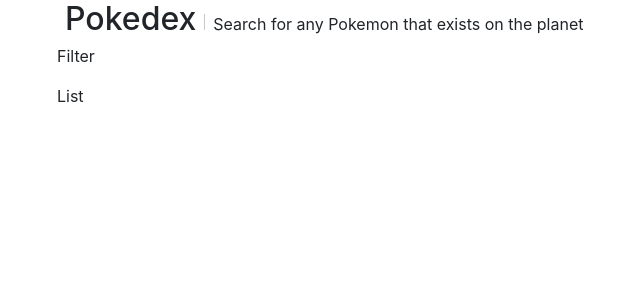
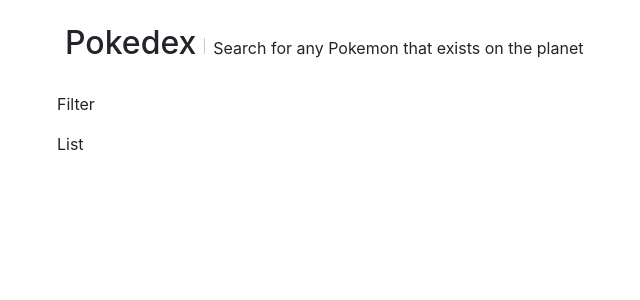
Before and after one commit to KNPAL/react-pokemon, a React (Create React App) app: page / in a window 1280 px wide. Shown: the top 300 px of the page, without its empty margins (3-643 px from the left). Built offline with nearby package versions, Linux system fonts and the light colour scheme.

Commit message:
header section

```diff
--- a/src/components/HeaderSection.js
+++ b/src/components/HeaderSection.js
@@ -2,7 +2,7 @@ import "./HeaderSection.scss";
 
 function HeaderSection() {
   return (
-    <>
+    <div className="my-4">
       <h2 className="d-inline p-2" aria-label="Pokedex">
         Pokedex
       </h2>
@@ -16,7 +16,7 @@ function HeaderSection() {
       >
         Search for any Pokemon that exists on the planet
       </label>
-    </>
+    </div>
   );
 }
 
```
